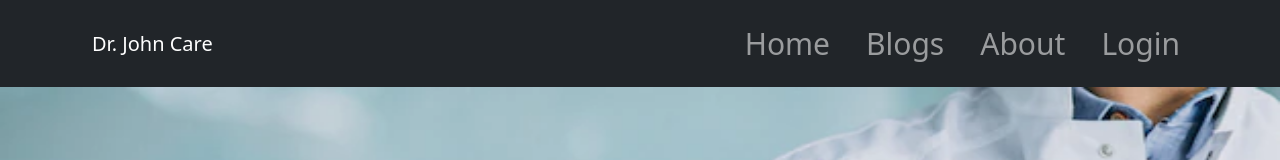
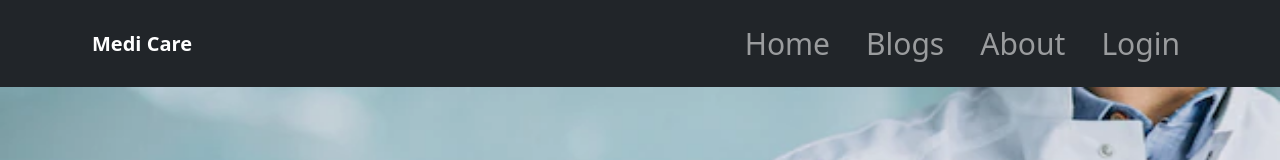
Before and after one commit to coderrakibul/assignment-10, a React (Create React App) app: page / in a window 1280 px wide. Shown: the top 160 px of the page. Built offline with nearby package versions, Linux system fonts and the light colour scheme; no server answers.

Commit message:
site name updated

```diff
--- a/public/index.html
+++ b/public/index.html
@@ -24,7 +24,7 @@
       work correctly both with client-side routing and a non-root public URL.
       Learn how to configure a non-root public URL by running `npm run build`.
     -->
-    <title>Dr. John Care</title>
+    <title>Medi Care</title>
   </head>
   <body>
     <noscript>You need to enable JavaScript to run this app.</noscript>
--- a/src/Header/Header.js
+++ b/src/Header/Header.js
@@ -18,7 +18,7 @@ const Header = () => {
 
             <Navbar sticky="top" collapseOnSelect expand="lg" bg="dark" variant="dark">
                 <Container>
-                    <Navbar.Brand as={Link} to="/">Dr. John Care</Navbar.Brand>
+                    <Navbar.Brand className='fw-bold' as={Link} to="/">Medi Care</Navbar.Brand>
                     <Navbar.Toggle aria-controls="responsive-navbar-nav" />
                     <Navbar.Collapse id="responsive-navbar-nav">
                         <Nav className="ms-auto">
```
